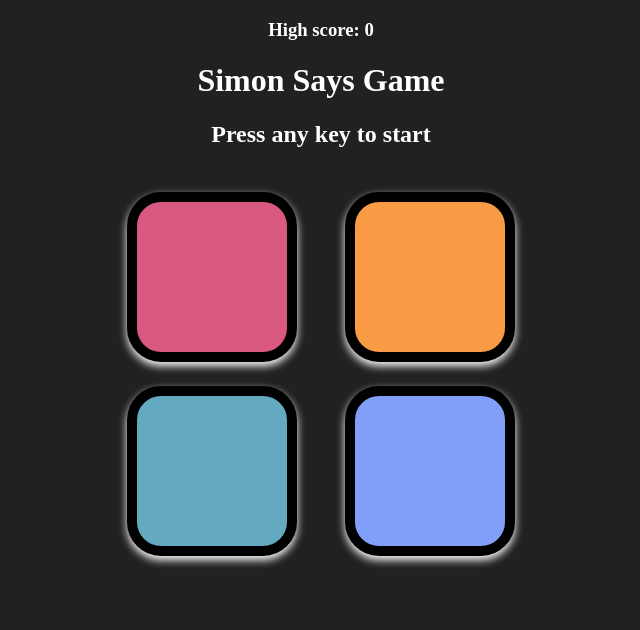
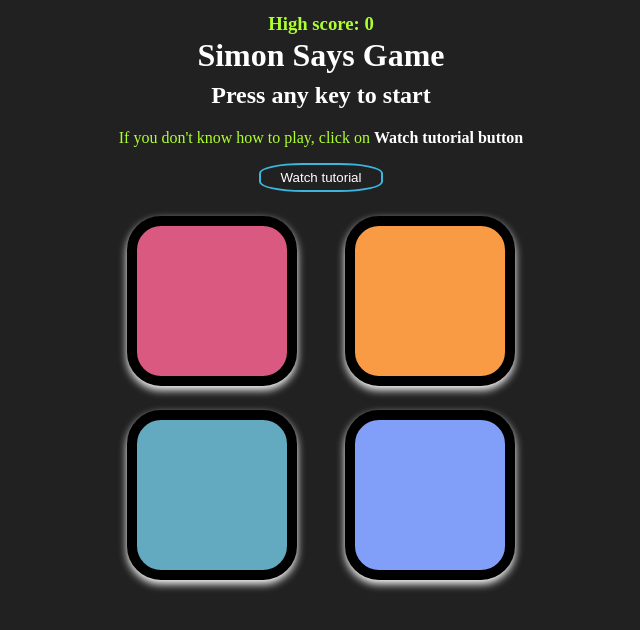
Before and after one commit to mishraRj/Simon_Says_Game_miniProject, a plain HTML site: page index.html in a window 1280 px wide. Shown: the whole page, without its empty margins (319-959 px from the left). Drawn offline with Linux system fonts and the light colour scheme.

Commit message:
Lil changes

```diff
--- a/index.html
+++ b/index.html
@@ -9,6 +9,9 @@
 <body>
     <h1>Simon Says Game</h1>
     <h2>Press any key to start</h2>
+    <p>If you don't know how to play, click on <b>Watch tutorial button</b></p>
+    <a href="https://www.youtube.com/watch?v=EWJ5uYwQJGU" target="_blank"><button class="tutorial">Watch tutorial</button></a>
+
     <div class="btn-container">
         <div class="line-one">
             <div class="btn red" type = "button" id="red"></div>
--- a/style.css
+++ b/style.css
@@ -5,6 +5,26 @@ body{
 *{
     text-align: center;
     color: white;
+}
+.tutorial{
+    background-color: transparent;
+    color: white;
+    border: 2px solid rgb(59, 182, 223);
+    padding: 5px 20px;
+    border-radius: 35%;
+    transition: 0.7s ease-in-out;
+}
+h3, h1{
+    line-height: 10px;
+}
+h3, p{
+    color: greenyellow;
+}
+
+.tutorial:hover{
+    background-color: rgb(59, 182, 223);
+    color: black;
+    transform: scale(1.05);
 }
 
 .btn{
```
